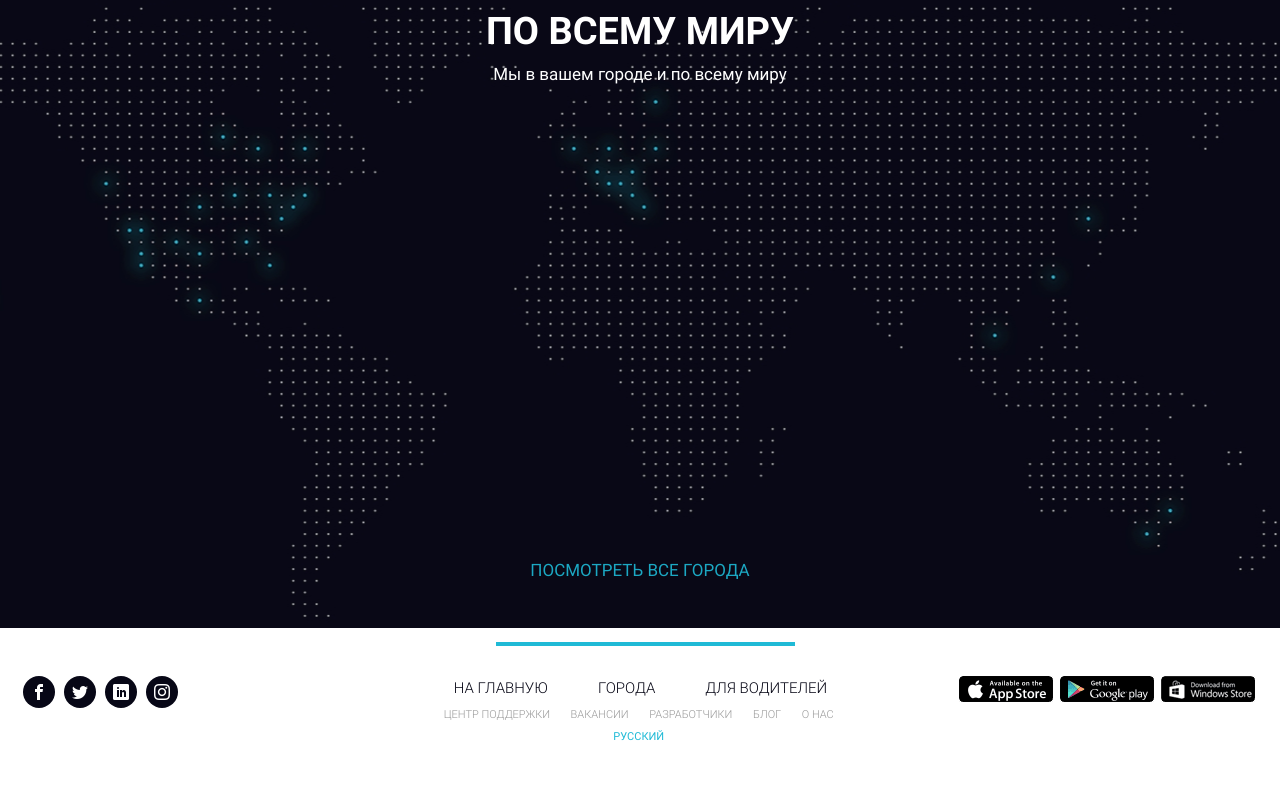
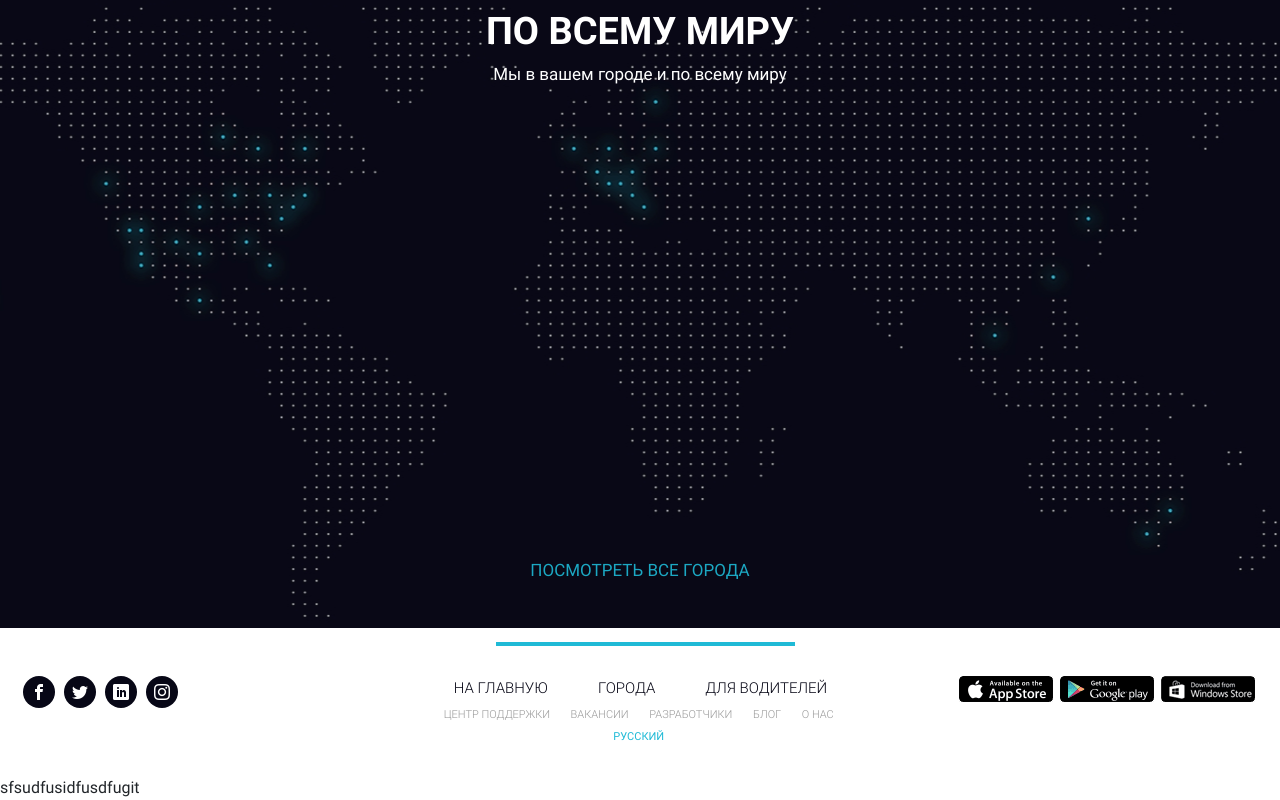
Before and after one commit to somebody4567/myProjects, a plain HTML site: page src/index.html in a window 1280 px wide. Shown: the part 4590-5390 px from the top of the page. Before the commit the page ends 5366 px from the top, so only its background shows below. Drawn offline with Linux system fonts and the light colour scheme; files whose address does not match are found by name.

Commit message:
second commit

```diff
--- a/src/index.html
+++ b/src/index.html
@@ -387,7 +387,7 @@
 <script src="js/script.js"></script>
 
 
-
+<div>sfsudfusidfusdfugit</div>
 
 
 </body>
```
